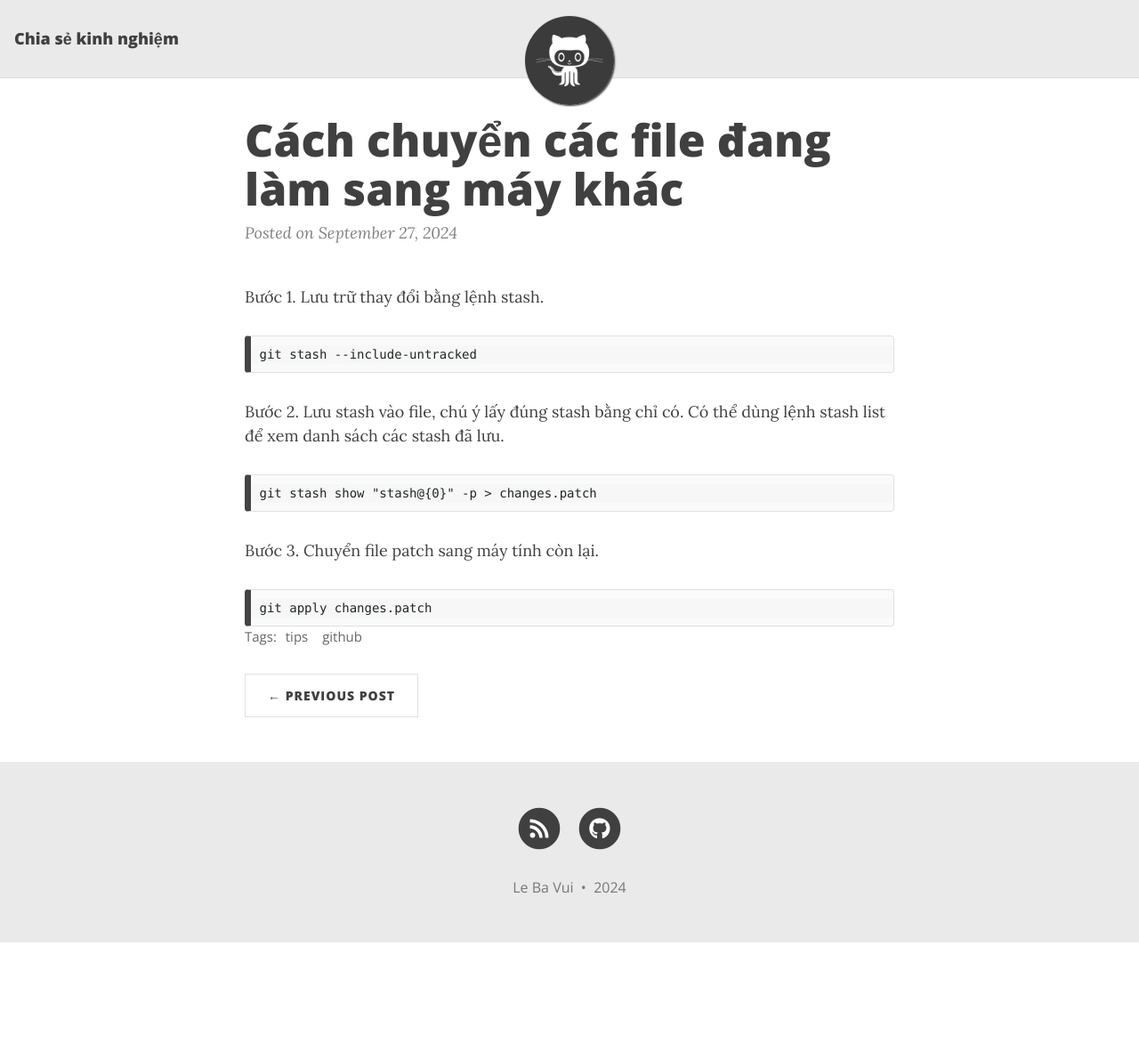
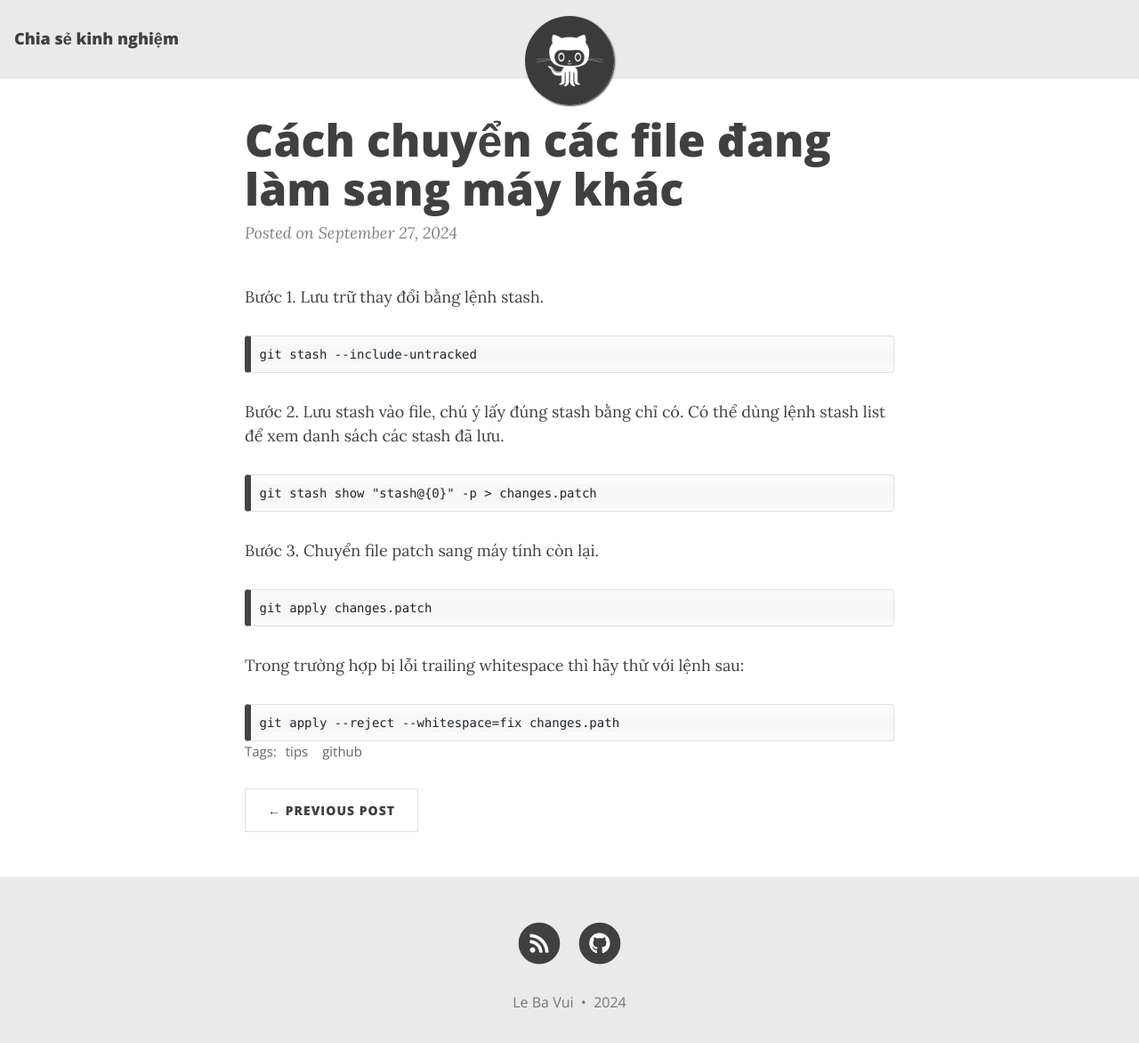
Before and after one commit to lebavui/tips, a Jekyll site: the page built from _posts/2024-09-27-git-stash-to-other-computer.md, in a window 1280 px wide and 1188 px high. Shown: the top 1172 px of the window at 89% size. Built offline with Jekyll 4.4.1, drawn with Linux system fonts in a browser that asks for light colours; nearby versions of some CDN libraries.

Commit message:
Update 2024-09-27-git-stash-to-other-computer.md

```diff
--- a/_posts/2024-09-27-git-stash-to-other-computer.md
+++ b/_posts/2024-09-27-git-stash-to-other-computer.md
@@ -24,3 +24,7 @@ Chuyển file patch sang máy tính còn lại.
 ~~~
 git apply changes.patch
 ~~~
+Trong trường hợp bị lỗi trailing whitespace thì hãy thử với lệnh sau:
+~~~
+git apply --reject --whitespace=fix changes.path
+~~~
```
